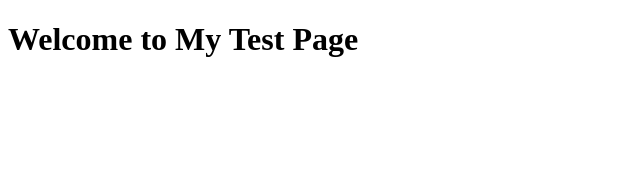
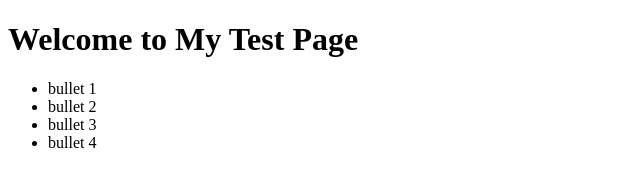
Before and after one commit to Blewis09/day-1-in-class-demo, a plain HTML site: page index.html in a window 1280 px wide. Shown: the whole page, without its empty margins (0-640 px from the left). Drawn offline with Linux system fonts and the light colour scheme.

Commit message:
first commit

```diff
--- a/index.html
+++ b/index.html
@@ -7,5 +7,11 @@
 </head>
 <body>
     <h1>Welcome to My Test Page</h1>
+    <ul>
+        <li>bullet 1</li>
+        <li>bullet 2</li>
+        <li>bullet 3</li>
+        <li>bullet 4</li>
+    </ul>
 </body>
 </html>
```
